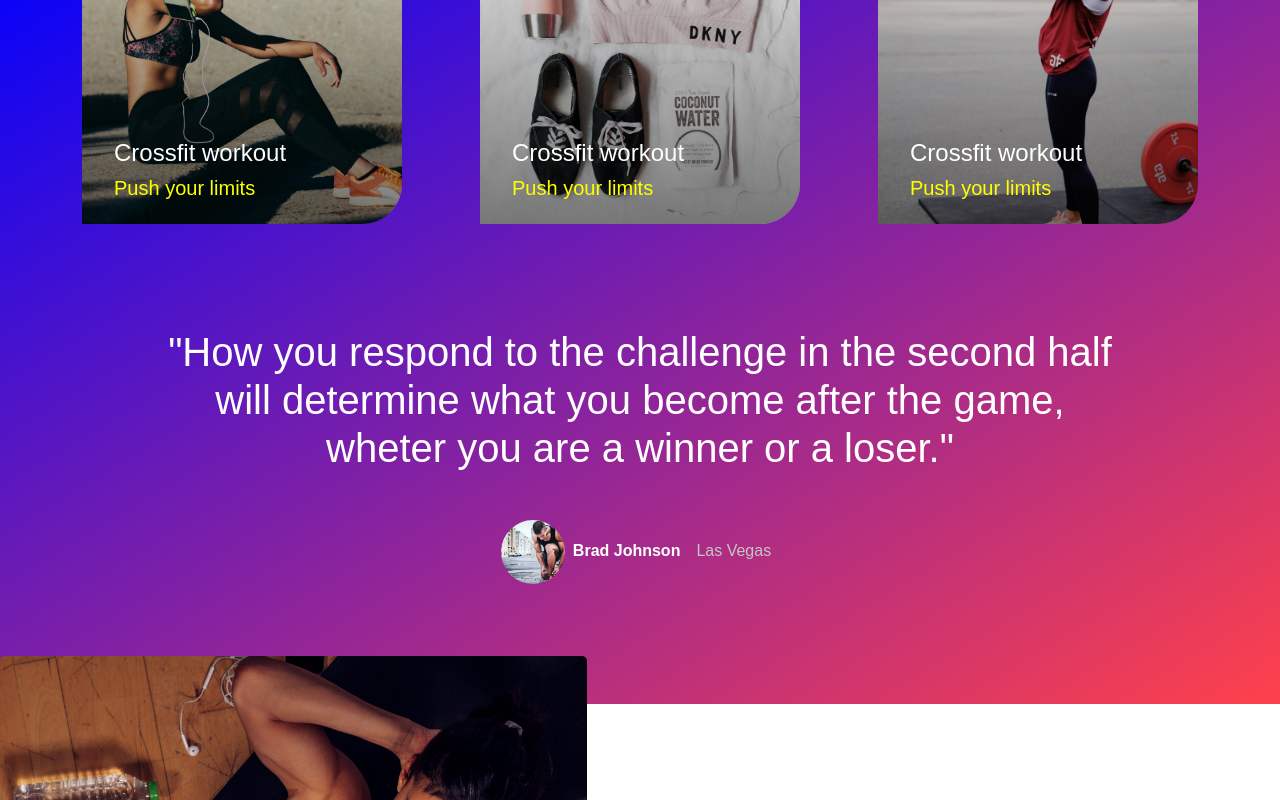
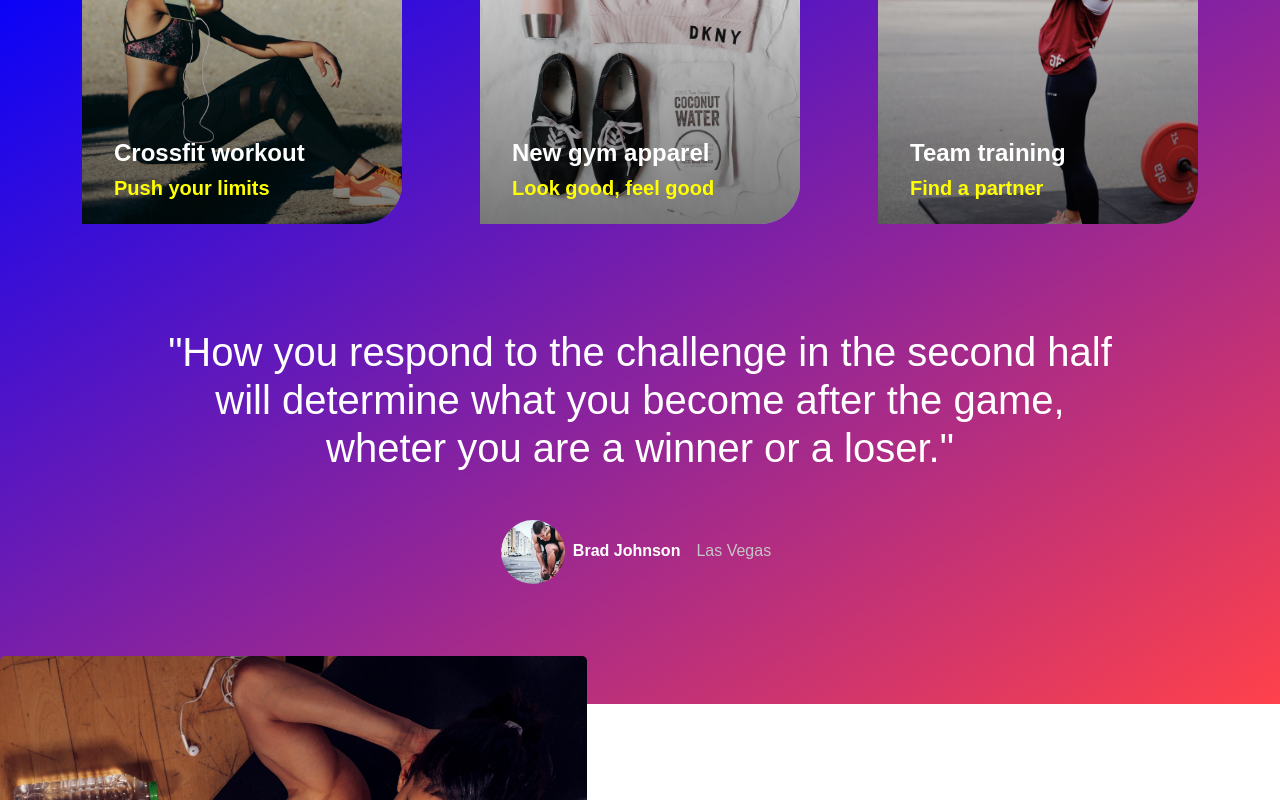
Before and after one commit to misrar09/proj-html-vuejs, a Vue app: page / in a window 1280 px wide. Shown: the part 800-1600 px from the top of the page. Built offline with nearby package versions, Linux system fonts and the light colour scheme.

Commit message:
inserted comments

```diff
--- a/src/components/AppFooter.vue
+++ b/src/components/AppFooter.vue
@@ -5,7 +5,7 @@ import register from "../debug" //per debuggare il componente da console
 export default {
     name: "AppFooter",
     props: {
-        postsLinkList: Array,
+        postsLinkList: Array, /* DATA FROM APP.VUE */
     },
     data() {
         return {
@@ -47,18 +47,14 @@ export default {
                         <a href="postLink.link">{{ postLink.text }}</a>
                     </li>
                 </ul>
-
-
             </div>
             <div class="col text-center">
                 <h6>CONTACT INFORMATION</h6>
                 <p class="pt-4"> 4746 Tipple Road Michigan 48448</p>
-                <h6 class="pt-2">Mobile: 1.800.000.0000</h6>
-                <h6>Email: info@your-company.com</h6>
+                <h6 class="pt-2 fs-5">Mobile: 1.800.000.0000</h6>
+                <h6 class="fs-5">Email: info@your-company.com</h6>
             </div>
-
         </div>
-
     </div>
     <hr>
     <div class=" sec_2 text-center">
@@ -69,10 +65,12 @@ export default {
     </div>
 </template>
 
+
 <style scoped lang="scss">
 // importo variabili
 // @use './styles/partials/variables' as *;
 
+//UPPER FOOTER SECTION
 .sec_1 {
     height: 20rem;
     margin: 8rem;
@@ -88,8 +86,6 @@ export default {
         color: white;
     }
 
-    ul {}
-
     a,
     li {
         text-decoration: none;
@@ -103,7 +99,7 @@ export default {
     }
 }
 
-
+//LOWER FOOTER SECTION
 .sec_2 {
     margin: 2rem 0;
     color: gray;
--- a/src/components/AppHeader.vue
+++ b/src/components/AppHeader.vue
@@ -43,6 +43,7 @@ export default {
     </div>
 </template>
 
+
 <style scoped lang="scss">
 // importo variabili
 // @use './styles/partials/variables' as *;
@@ -53,7 +54,6 @@ export default {
     gap: 5rem;
 
 }
-
 
 .navbar {
 
--- a/src/components/AppMain.vue
+++ b/src/components/AppMain.vue
@@ -22,6 +22,7 @@ export default {
 </script>
 
 <template>
+    <!-- JUMBOTRON SECTION -->
     <section class="jumbotron">
         <div class="container">
             <div class="row">
@@ -30,7 +31,6 @@ export default {
                     <h1>Take control of your health</h1>
                     <img src="../assets/img/zigzag yb.png" alt="">
                     <p>Lorem ipsum dolor sit amet consectetur adipisicing elit Corrupti reprehenderit ulla</p>
-
                     <button class="visit_yt_btn"><i class="px-2 fa-brands fa-youtube"></i> Visit my YouTube
                         channel</button>
                     <button class="call_to_act">Buy Avada today <i class="fa-solid fa-arrow-right"></i></button>
@@ -43,6 +43,7 @@ export default {
             </div>
         </div>
     </section>
+    <!-- SERVICES SECTION -->
     <section class="services">
         <div class="container">
             <div class="cards d-flex justify-content-between  ">
@@ -53,16 +54,15 @@ export default {
                 </div>
                 <div class="card">
                     <img src="../assets/img/box1-2x.jpg" alt="service6">
-                    <h4>Crossfit workout</h4>
-                    <h5>Push your limits</h5>
+                    <h4>New gym apparel</h4>
+                    <h5>Look good, feel good</h5>
                 </div>
                 <div class="card">
                     <img src="../assets/img/box3-2x.jpg" alt="service6">
-                    <h4>Crossfit workout</h4>
-                    <h5>Push your limits</h5>
+                    <h4>Team training</h4>
+                    <h5>Find a partner</h5>
                 </div>
             </div>
-
             <div class="qoute1">
                 <h1>"How you respond to the challenge in the second half will determine what you become after the game,
                     wheter you are a winner or a loser."</h1>
@@ -77,7 +77,7 @@ export default {
             </div>
         </div>
     </section>
-
+    <!-- ONLINE ADVICE SECTION -->
     <section class="online_advice">
         <div class="row">
 
@@ -94,8 +94,8 @@ export default {
                     channel</button>
             </div>
         </div>
-
     </section>
+    <!-- PLAYLIST SECTION -->
     <section class="playlist">
         <div class="container">
             <div class="text d-flex justify-content-between mb-2 pt-5">
@@ -122,11 +122,10 @@ export default {
                     <h6>Thighs & glute workout</h6>
                     <p>Increase your mobility</p>
                 </div>
-
             </div>
-
         </div>
     </section>
+    <!-- MAIL LIST SECTION -->
     <section class=" mailing_list">
         <div class="container">
             <div class="row">
@@ -139,10 +138,10 @@ export default {
                     <p>Lorem ipsum dolor sit amet, consectetur adipisicing elit. Adipisci voluptates eius ipsum temporibus.
                         Qui delectus, fugiat quaerat sunt molestias facilis cumque distinctio hic?</p>
                 </div>
-
             </div>
         </div>
     </section>
+    <!-- OPTIONS SECTION -->
     <section class="options">
         <div class="container">
             <div class="row option_cards gap-5">
@@ -173,6 +172,7 @@ export default {
             </div>
         </div>
     </section>
+    <!-- LASTEST ARTICLES SECTION -->
     <section class="articles">
         <div class="container">
             <div class="d-flex justify-content-between mb-2 pt-5">
@@ -198,6 +198,7 @@ export default {
             </div>
         </div>
     </section>
+    <!-- CALL TO ACTION SECTION -->
     <section class="call_to_action">
         <div class="content">
             <h1>"I've failed over and over again in my life. And that is why I succeed."</h1>
@@ -207,12 +208,11 @@ export default {
                 neque
                 earum cum repellat perferendis quaerat? Necessitatibus dolorem porro iusto officiis.</p>
             <button class="mt-2 call_to_act">Buy Avada today <i class=" ps-2 fa-solid fa-angle-right"></i></button>
-
         </div>
     </section>
+    <!-- SPONSORS LIST SECTION -->
     <section class="sponsors">
         <div class="container">
-
             <div class="row sponsor_cards pt-5">
                 <div class="col-3 sponsor_card">
                     <img src="../assets/img/sponsor-1-2x.png" alt="">
@@ -245,34 +245,32 @@ export default {
             </div>
         </div>
     </section>
+    <!-- WORKOUT OF THE DAY SECTION -->
     <section class="workout_of_the_day">
         <div class="wrapper">
-
             <button class="play_btn3"><i class="fa-solid fa-play"></i></button>
             <h1>Crossfit workout of the day</h1>
             <h2>November 15th, 2019</h2>
             <h6>View all videos<i class="ps-2 fa-solid fa-arrow-right"></i></h6>
         </div>
-
     </section>
 </template>
 
 
-
+<!-- ***************************************************************** -->
 
 <style scoped lang="scss">
+/* JUMBOTRON SECTION STYLES */
 .jumbotron {
     height: 35rem;
     margin-bottom: 5rem;
     /* width: 100vw */
-
     background-image: linear-gradient(to left, transparent, transparent, #0000007a, black, black, black), url(../assets/img/slider82x-scaled.jpg);
     background-size: cover;
     position: relative;
 
 }
 
-/* JUMBTRON SECTION STYLE */
 .jumbo_left {
     margin: 5rem 0;
 
@@ -287,8 +285,6 @@ export default {
         font-size: 1.3rem;
     }
 
-
-
     p {
         padding: 1rem 0;
         color: grey;
@@ -297,7 +293,6 @@ export default {
 
     img {
         width: 5rem;
-
     }
 
     .visit_yt_btn {
@@ -347,7 +342,6 @@ export default {
         }
     }
 
-
     .prebuilts,
     .buy_now {
         width: 4rem;
@@ -373,8 +367,6 @@ export default {
         top: 12rem;
     }
 }
-
-
 
 
 
@@ -418,11 +410,9 @@ export default {
                 border-radius: 5px 5px 40px 0;
             }
 
-
-
-
             h4 {
                 color: white;
+                font-weight: bold;
                 position: absolute;
                 bottom: 3rem;
                 padding-left: 2rem;
@@ -430,16 +420,14 @@ export default {
             }
 
             h5 {
+                font-weight: bold;
                 color: yellow;
                 position: absolute;
                 bottom: 1rem;
                 padding-left: 2rem;
                 z-index: 1;
-
             }
-
         }
-
     }
 
     .qoute1 {
@@ -463,19 +451,15 @@ export default {
                 padding: 0.5rem;
                 color: rgb(197, 197, 197);
             }
-
-
         }
     }
-
 
 }
 
 
 
-
+/* ONLINE ADVICE SECTION STYLES */
 .online_advice {
-
     background-color: white;
     height: 40rem;
     position: relative;
@@ -505,13 +489,10 @@ export default {
             &:hover {
                 color: #FF414B;
             }
-
         }
-
     }
 
     .text-wrapper {
-
         padding: 6rem;
 
         h2 {
@@ -524,7 +505,6 @@ export default {
             color: #4154ff;
             font-size: 1.5rem;
             margin-bottom: 2rem;
-
         }
 
         p {
@@ -546,15 +526,14 @@ export default {
             }
         }
     }
-
 }
 
 
+/* PLAYLIST SECTION STYLES */
 .playlist {
     height: 40rem;
     padding-top: 5rem;
     background-color: white;
-
 
     .vid_cards {
         margin-bottom: 2rem;
@@ -565,8 +544,6 @@ export default {
         text-align: center;
         line-height: 0.8rem;
         position: relative;
-
-
 
         img {
             width: 100%;
@@ -600,9 +577,9 @@ export default {
             font-size: 0.95rem;
         }
     }
-
 }
 
+/* MAIL LIST SECTION STYLES */
 .mailing_list {
     height: 45rem;
     /* width: 100vw; */
@@ -612,10 +589,8 @@ export default {
     background-repeat: no-repeat;
     position: relative;
     margin-bottom: 4rem;
-
 }
 
-/* JUMBTRON SECTION STYLE */
 .mail_today {
     margin: 5rem 0;
 
@@ -630,8 +605,6 @@ export default {
         font-size: 1.3rem;
         margin-bottom: 1rem;
     }
-
-
 
     p {
         padding: 1rem 0;
@@ -660,10 +633,10 @@ export default {
         margin-right: 1.5rem;
         margin-top: 2rem;
         margin-bottom: 2rem;
-
     }
 }
 
+/* OPTONS SECTION STYLES */
 .options {
     height: 40rem;
 
@@ -695,7 +668,6 @@ export default {
                 color: yellow;
                 font-size: 1.5rem;
                 margin-bottom: 4rem;
-
             }
 
             h5 {
@@ -715,6 +687,7 @@ export default {
     }
 }
 
+/* LASTEST ARTICLES SECTION STYLES */
 .articles {
     background-color: white;
     color: black;
@@ -743,12 +716,12 @@ export default {
                 color: gray;
             }
 
-
         }
     }
 }
 
 
+/* CALL TO ACTION SECTION STYLES */
 .call_to_action {
     height: 40rem;
     /* width: 100%; */
@@ -788,14 +761,13 @@ export default {
 
 }
 
+/* SPONSOR LIST SECTION STYLES */
 .sponsors {
     height: 30rem;
     background-color: white;
     padding: 2rem 0;
 
     .sponsor_cards {
-
-
         .sponsor_card {
             padding: 2rem;
             text-align: center;
@@ -813,6 +785,7 @@ export default {
     }
 }
 
+/* WORKOUT OF THE DAY SECTION STYLES */
 .workout_of_the_day {
     height: 35rem;
     background-image: linear-gradient(to bottom right, rgba(0, 13, 128, 0.329), rgba(2, 2, 95, 0.479), rgba(255, 0, 0, 0.308)), url(../assets/img/banner14-2x.jpg);
@@ -823,13 +796,11 @@ export default {
     text-align: center;
 
     .wrapper {
-
         padding: 7rem;
 
         h1 {
             color: white;
             font-size: 3rem;
-
         }
 
         h2 {
@@ -858,9 +829,7 @@ export default {
             left: 50%;
             top: 50%;
             transform: translate(-50%, -50%); */
-
         }
     }
-
 }
 </style>
```
Also changed, not shown: src/App.vue (+27 -17 lines).
